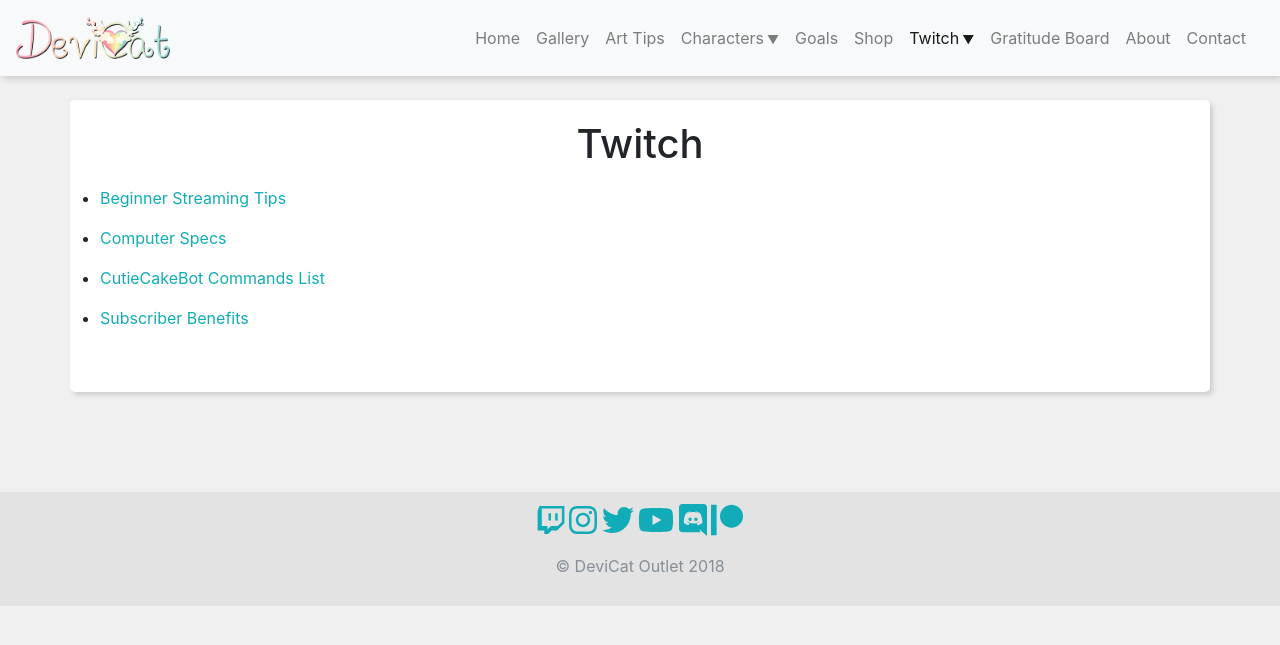
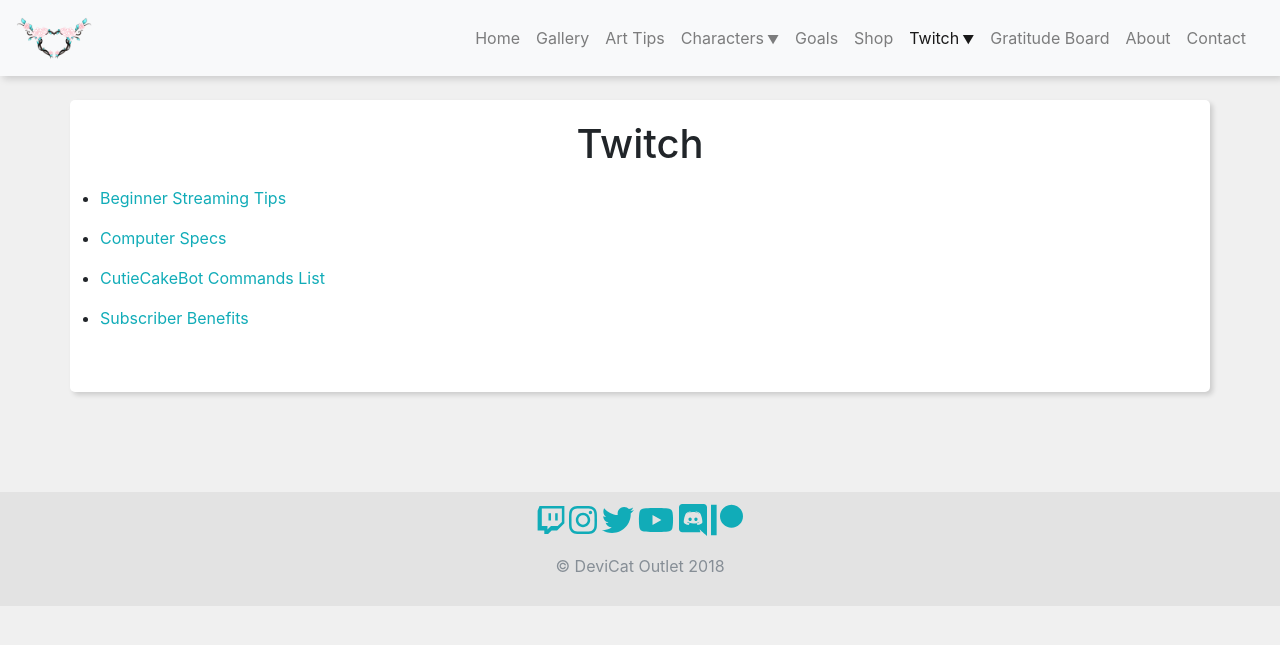
Before and after one commit to DeviCatOutlet/devicatoutlet.github.io, a Jekyll site: the page built from twitch.md, in a window 1280 px wide. Shown: the top 645 px of the page. Built offline with Jekyll 4.4.1, drawn with Linux system fonts in a browser that asks for light colours; nearby versions of some CDN libraries; our own code applies the rules of GitHub Pages for plain Markdown files.

Commit message:
Update Banner
Update icon banner for website.

```diff
--- a/_layouts/default.html
+++ b/_layouts/default.html
@@ -17,7 +17,7 @@
 
     <!-- Navigation -->
     <nav class="navbar-expand-md navbar-light">
-      <a href="/"><img src="img/mainbanner.png" alt="DeviCat"></a>
+      <a href="/"><img src="img/newmainbanner.png" alt="DeviCat"></a>
 
       <div class="navbar-collapse">
         <ul class="navbar-nav ml-auto layout">
```
Also changed, not shown: img/newmainbanner.png (added).
